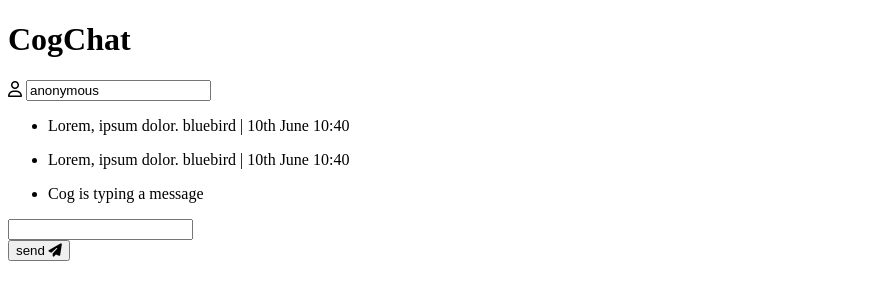
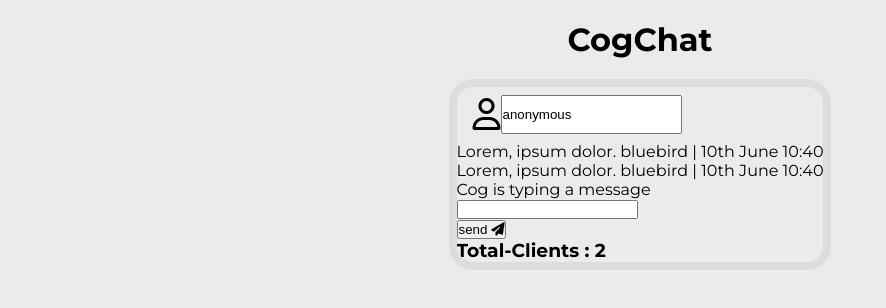
Before and after one commit to Nabin-09/CogChat, a website: page public/index.html in a window 1280 px wide. Shown: the whole page, without its empty margins (0-886 px from the left). Drawn offline with Linux system fonts and the light colour scheme.

Commit message:
Designing the title

```diff
--- a/public/index.html
+++ b/public/index.html
@@ -4,10 +4,11 @@
     <meta charset="UTF-8">
     <meta name="viewport" content="width=device-width, initial-scale=1.0">
     <link rel="stylesheet" href="https://cdnjs.cloudflare.com/ajax/libs/font-awesome/6.7.2/css/all.min.css" integrity="sha512-Evv84Mr4kqVGRNSgIGL/F/aIDqQb7xQ2vcrdIwxfjThSH8CSR7PBEakCr51Ck+w+/U6swU2Im1vVX0SVk9ABhg==" crossorigin="anonymous" referrerpolicy="no-referrer" />
+    <link rel="stylesheet" href="./style.css">
     <title>CogChat</title>
 </head>
 <body>
-    <h1>CogChat</h1>
+    <h1 class="title">CogChat</h1>
     <div class="main">
         <div class="name">
             <span> <i class="far fa-user"></i> </span>
@@ -38,6 +39,9 @@
             <div class="v-divider"></div>
             <button type="submit" class="send-button">send <span><i class="fas fa-paper-plane"></i></span></button>
         </form>
+        <h3 class="clients-total" id="clients-total">
+            Total-Clients : 2
+        </h3>
     </div>
 </body>
 </html>
--- /dev/null
+++ b/public/style.css
@@ -0,0 +1,30 @@
+
+@import url('https://fonts.googleapis.com/css2?family=Montserrat:ital,wght@0,100..900;1,100..900&display=swap');
+*{
+    margin: 0;
+    padding: 0;
+    box-sizing: border-box;
+    scroll-behavior: smooth;
+}
+
+body{
+    font-family: 'Montserrat';
+    display: grid;
+    place-items: center;
+    background-color: #ebebeb;
+}
+.title{
+    margin : 20px 0px;
+}
+.main{
+    border : 8px solid #dddddd;
+    border-radius: 24px;
+    overflow: hidden;
+}
+
+.name {
+    display: flex;
+    font-size: 32px;
+    font-weight: 700;
+    padding: 8px 16px;
+}
```
